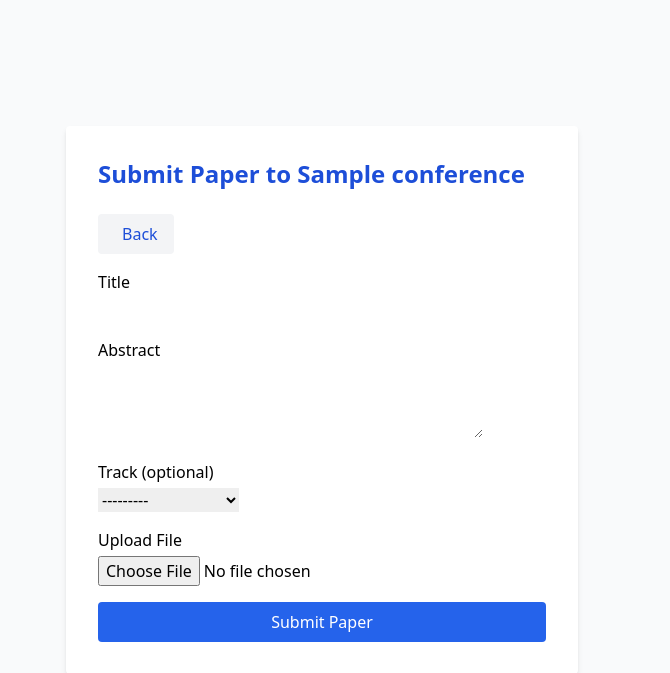
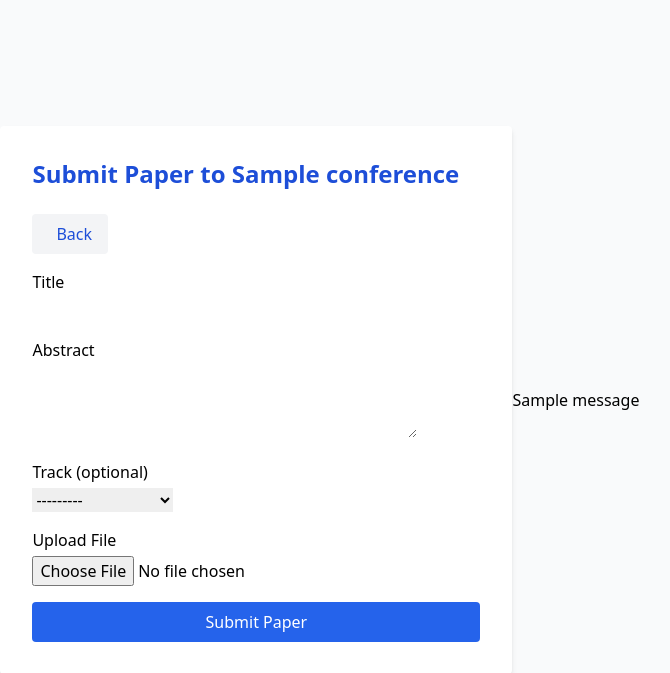
Before and after one commit to AdityaGoyal1505/Treakeaze, a Django app: page /conference/1/submit-paper/ in a window 1280 px wide. Shown: the top 673 px of the page, without its empty margins (318-988 px from the left). Run offline with Django 5.2, Linux system fonts and the light colour scheme; a user stored in the database is signed in; tables that the repository leaves empty hold one stand-in row (values such as "Sample post"); one stand-in notice (Sample message) is shown; some libraries are stand-ins or nearby versions.

Commit message:
Update submit_paper.html

```diff
--- a/papersetu2-main/papersetu2-main/templates/conference/submit_paper.html
+++ b/papersetu2-main/papersetu2-main/templates/conference/submit_paper.html
@@ -39,11 +39,12 @@
         </form>
     </div>
     {% if messages %}
-        {% for message in messages %}
-            <script>
-                alert("{{ message|escapejs }}");
-            </script>
-        {% endfor %}
-    {% endif %}
+  {% for message in messages %}
+    <div class="alert alert-{{ message.tags }} alert-dismissible fade show" role="alert">
+      {{ message }}
+      <button type="button" class="btn-close" data-bs-dismiss="alert"></button>
+    </div>
+  {% endfor %}
+{% endif %}
 </body>
 </html>
```
